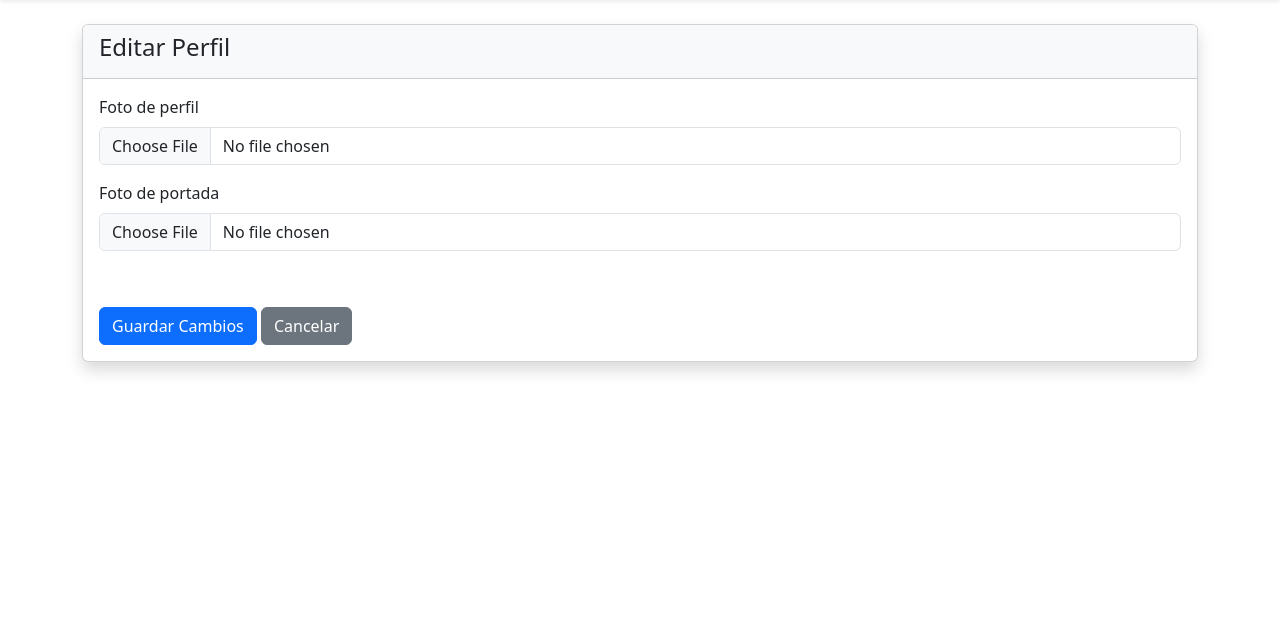
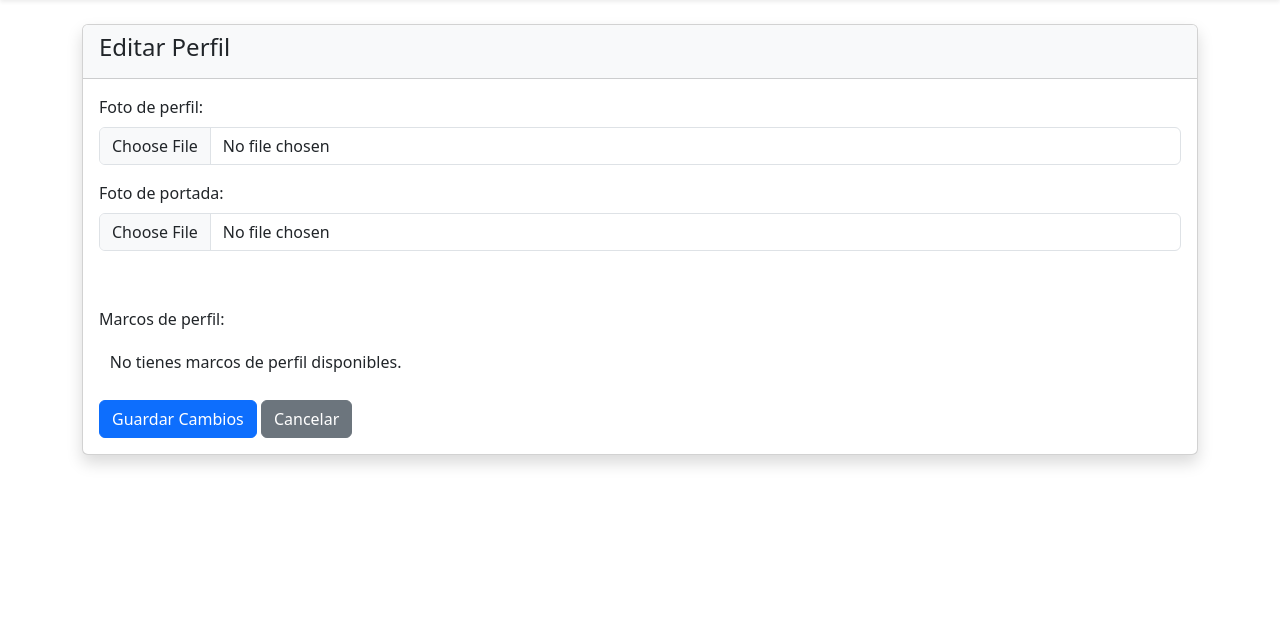
Before and after one commit to Anthonyafk/Proyecto-Final-Anuario-Estudiantil, a Django app: template src/Anuario/app/templates/perfil/editar_perfil.html in a window 1280 px wide. Shown: the part 57-681 px from the top of the page. Run offline with Django 4.2, Linux system fonts and the light colour scheme; the template is opened without the code that fills it, so the values that code supplies are empty; some libraries are stand-ins or nearby versions.

Commit message:
Se muestran los marcos disponibles al usuario en modo editar y es capaz de elegir uno. Se muestra en las vistas donde sale la foto de perfil. NOTA: El campo del marco es texto por ahora

```diff
--- a/src/Anuario/app/templates/common/CardIntegrante.html
+++ b/src/Anuario/app/templates/common/CardIntegrante.html
@@ -4,7 +4,7 @@
   <!-- Avatar e información personal -->
   <div class="d-flex align-items-center text-center text-sm-start mb-2 mb-sm-0">
     {% if integrante.tener.idPerfil.foto_perfil %}
-      <img src="{{ integrante.tener.idPerfil.foto_perfil.url }}" alt="Avatar" class="rounded-circle me-sm-3 me-0" width="48" height="48">
+      <img src="{{ integrante.tener.idPerfil.foto_perfil.url }}" alt="Avatar" class="rounded-circle me-sm-3 me-0" width="50" height="50">
     {% else %}
       <img src="{% static 'images/no-product-image.jpg' %}" alt="Sin imagen" class="rounded-circle me-sm-3 me-0" width="48" height="48">
     {% endif %}
@@ -17,6 +17,8 @@
     </div>
   </div>
 
+  {{integrante.tener.idPerfil.marcofoto_set.first.marco_foto}}
+
   <!-- Botones de acción -->
   <div class="d-flex align-items-center gap-2">
     <button class="btn btn-sm btn-light" aria-label="Más opciones">
--- a/src/Anuario/app/templates/perfil/editar_perfil.html
+++ b/src/Anuario/app/templates/perfil/editar_perfil.html
@@ -14,18 +14,30 @@ sepa en que vista se encuentra-->
                 {% csrf_token %}
 
                 <div class="mb-3">
-                   <label class="form-label">Foto de perfil</label>
+                   <label class="form-label">Foto de perfil:</label>
                      <input type="file" class="form-control" name="foto_perfil" accept="image/*">
                 </div>
 
                 <div class="mb-3">
-                    <label class="form-label">Foto de portada</label>
+                    <label class="form-label">Foto de portada:</label>
                       <input type="file" class="form-control" name="foto_portada" accept="image/*">
                 </div>
 
                 <div class="mb-3">
                     <label class="form-label">{{ form.biografia.label }}</label>
                     {{ form.biografia }}
+                </div>
+
+                <div class="mb-3">
+                    <label class="form-label">Marcos de perfil: </label>
+                    <br>
+                    {% if marcos%}
+                      {%for marco in marcos%}
+                        <input class="form-check-input" type="radio" name="marco_foto" value="{{marco.premio}}" style="margin-left:2%"> {{marco.premio}}
+                      {% endfor %}
+                    {% else %}
+                      <p class="mb-1" style="padding: 1%"> No tienes marcos de perfil disponibles.</p>
+                    {% endif %}
                 </div>
 
                 <button type="submit" class="btn btn-primary">Guardar Cambios</button>
--- a/src/Anuario/app/templates/perfil/perfil.html
+++ b/src/Anuario/app/templates/perfil/perfil.html
@@ -49,6 +49,8 @@ sepa en que vista se encuentra-->
     {% if request.user.numCuenta == usuario.numCuenta %}
       <a href="{% url 'editar_perfil' %}" class="btn btn-primary">Editar Perfil</a>
     {% endif %}
+
+    {{marco.marco_foto}}
   </div>
 </div>
 
```
Also changed, not shown: src/Anuario/app/templates/common/CardPostulados.html (+14 -2 lines), src/Anuario/app/views.py (+22 -6 lines), src/Anuario/media/perfil/nice.jpeg (added).
